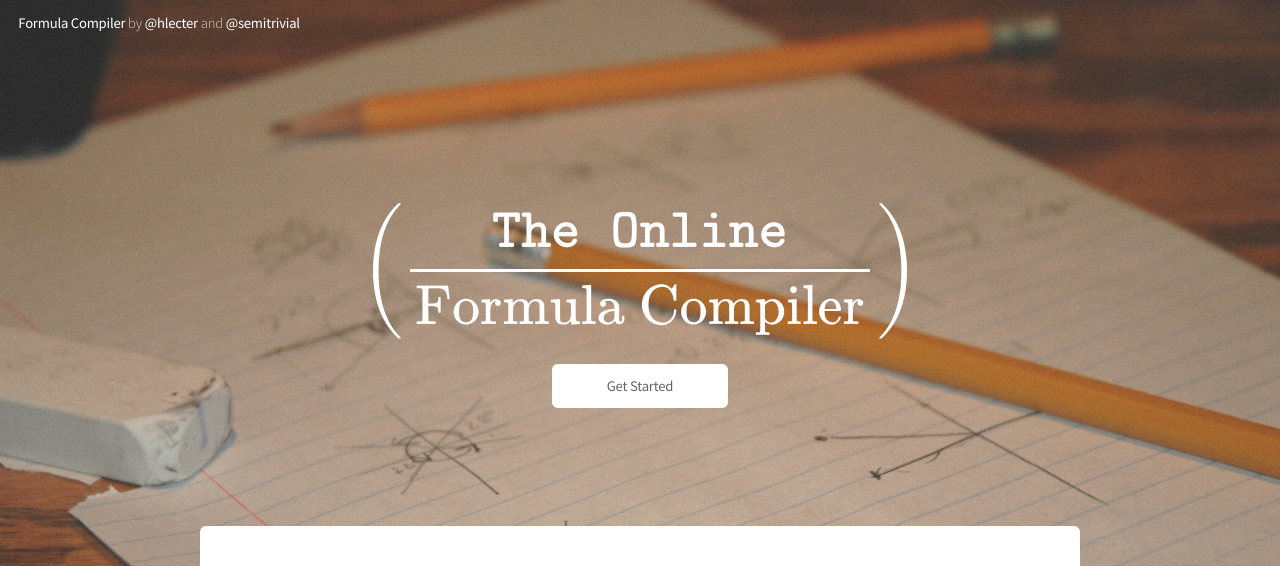
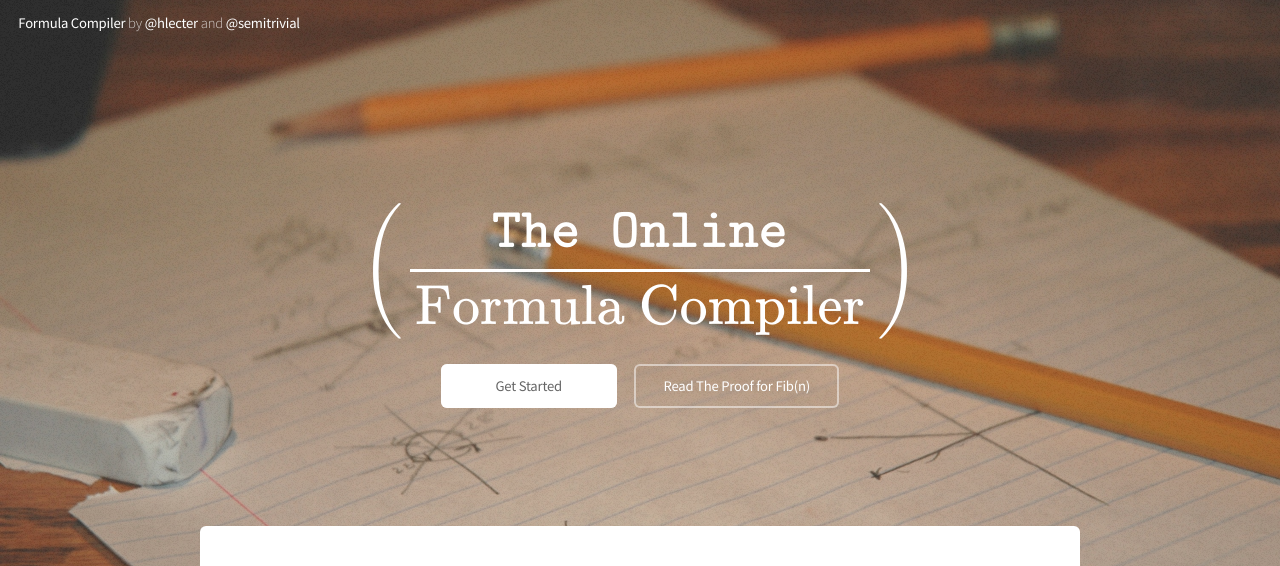
Before and after one commit to turbo/FormulaCompiler, a plain HTML site: page index.html in a window 1280 px wide. Shown: the top 566 px of the page. Drawn offline with nearby package versions, Linux system fonts and the light colour scheme; some packages are replaced by stand-ins of ours.

Commit message:
Add proof

```diff
--- a/index.html
+++ b/index.html
@@ -20,6 +20,7 @@
 				<h2>$$\left ( \frac{\texttt {The Online}}{\text {Formula Compiler}} \right )$$</h2>
 				<ul class="actions">
 					<li><a href="#main" class="button special">Get Started</a></li>
+					<li><a href="https://web.archive.org/web/20120824114752/http://www.math.osu.edu/~alexander.421/fibformula.pdf" class="button">Read The Proof for Fib(n)</a></a></li>
 				</ul>
 			</section>
 
```
